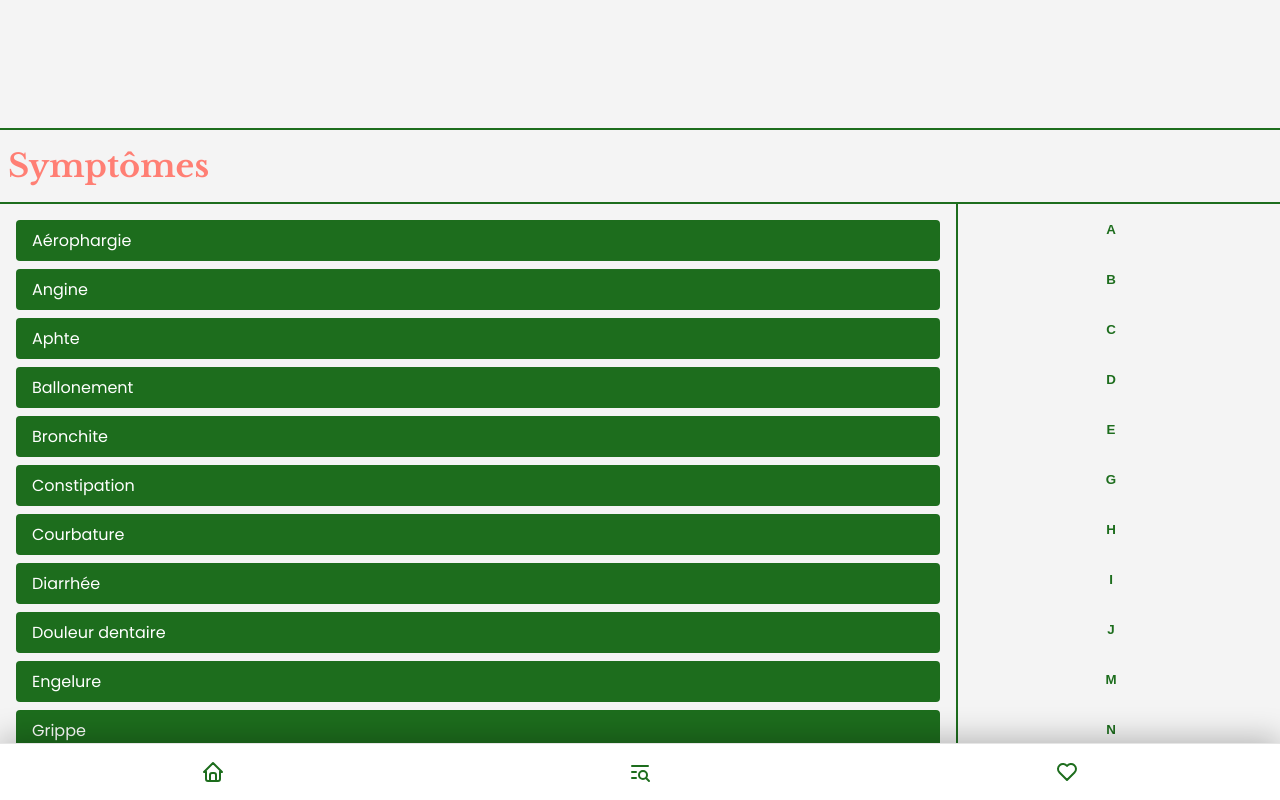
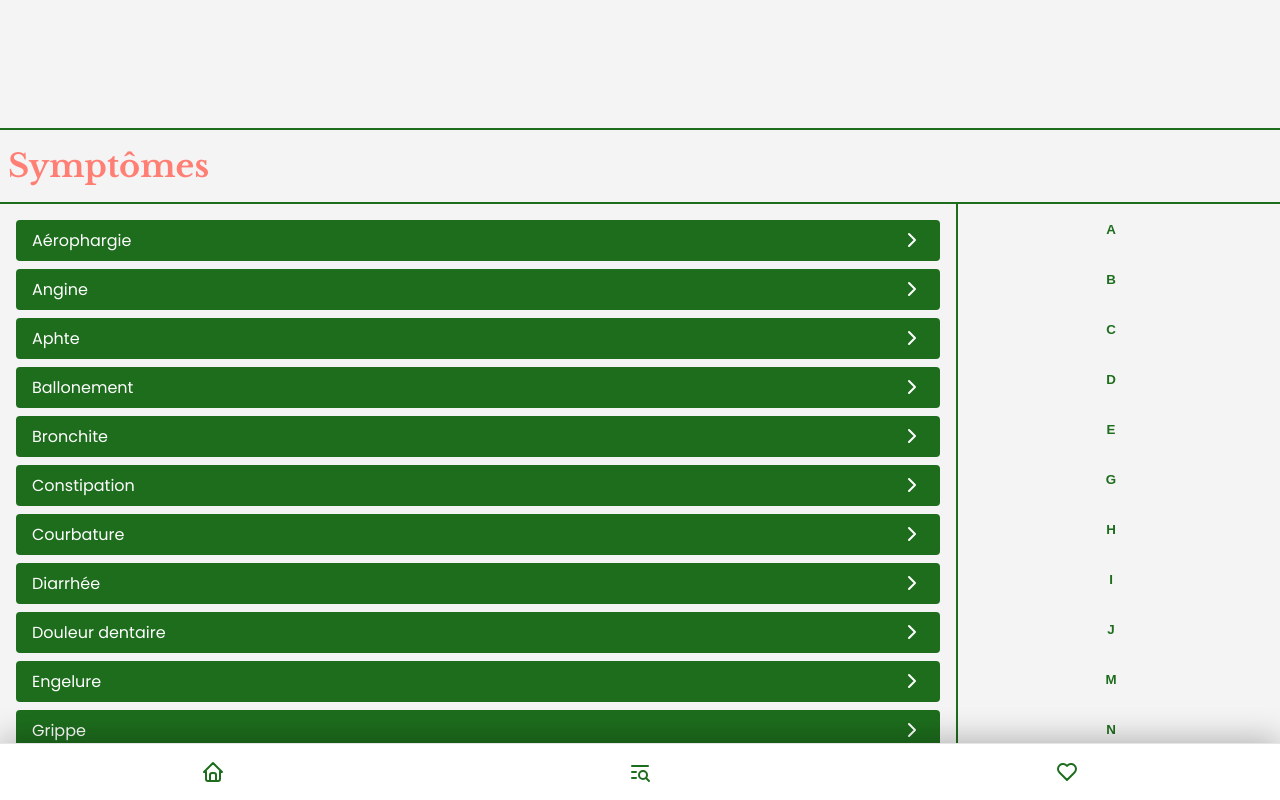
Before and after one commit to manonlvnr/TonEssentiel-App, a React (Create React App) app in the folder client/: page /symptoms in a window 1280 px wide. Shown: the top 800 px of the page. Built offline with nearby package versions, Linux system fonts and the light colour scheme.

Commit message:
Style links

```diff
--- a/client/src/components/molecules/AlphabeticalList/AlphabeticalList.jsx
+++ b/client/src/components/molecules/AlphabeticalList/AlphabeticalList.jsx
@@ -1,6 +1,7 @@
 import React, { useRef } from 'react';
 import { Link } from 'react-router-dom';
 import './AlphabeticalList.scss'
+import {IconChevronRight} from '@tabler/icons-react';
 
 function AlphabeticalList({ words, link }) {
     const wordListRef = useRef(null);
@@ -27,7 +28,12 @@ function AlphabeticalList({ words, link }) {
         <div className='list'>
             <ul ref={wordListRef} className='list__words'>
                 {words.map(word => (
-                    <li className='list__word'><Link key={word} to={`/${link}/${word}`}>{word}</Link></li>
+                    <li className='list__word'>
+                        <Link key={word} to={`/${link}/${word}`} className='list__word__link'>
+                            {word}
+                            <IconChevronRight/>
+                        </Link>
+                    </li>
                 ))}
             </ul>
             <div className="list__letters">
--- a/client/src/components/molecules/AlphabeticalList/AlphabeticalList.scss
+++ b/client/src/components/molecules/AlphabeticalList/AlphabeticalList.scss
@@ -9,7 +9,6 @@
     padding-inline: var(--space-md);
 }
 
-//
 // Letters list
 // -----------------------------------------------------------------------------
 
@@ -32,7 +31,6 @@
     cursor: pointer;
 }
 
-//
 // Words List
 // -----------------------------------------------------------------------------
 
@@ -57,3 +55,9 @@
         text-decoration: none;
     }
 }
+
+.list__word__link {
+    width: 100%;
+    display: inline-flex;
+    justify-content: space-between;
+}
```
